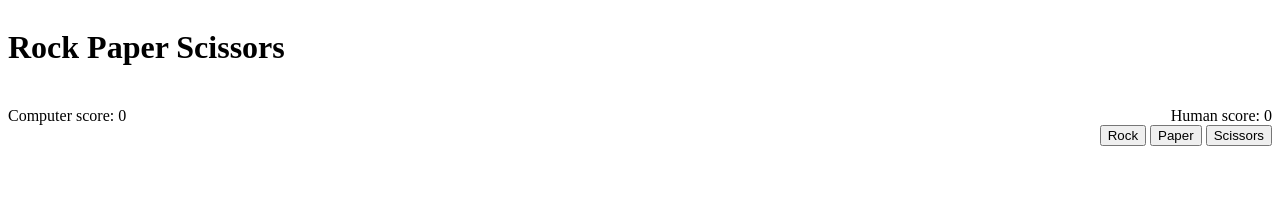
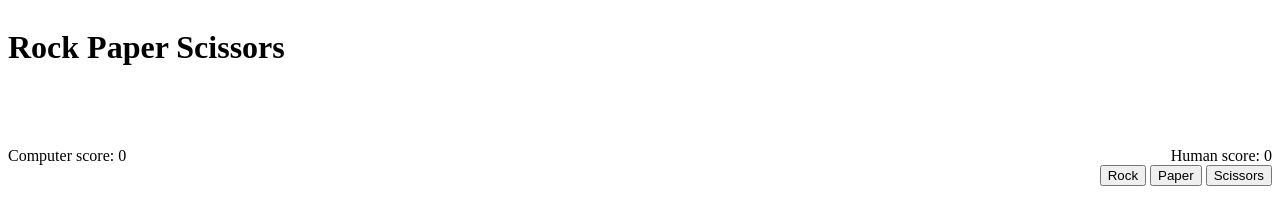
Before and after one commit to noOdin1/rock_paper_scissors, a plain HTML site: page index.html in a window 1280 px wide. Drawn offline with Linux system fonts and the light colour scheme.

Commit message:
Added a space for the displaySelection

```diff
--- a/index.html
+++ b/index.html
@@ -16,10 +16,10 @@
     <div class="container content middle">
       <div class="displaySelection">
         <div class="computer">
-          <h3></h3>
+          <h3>&nbsp;</h3>
         </div>
         <div class="human">
-          <h3></h3>
+          <h3>&nbsp;</h3>
         </div>
       </div>
       <div class="scoreboard">
```
